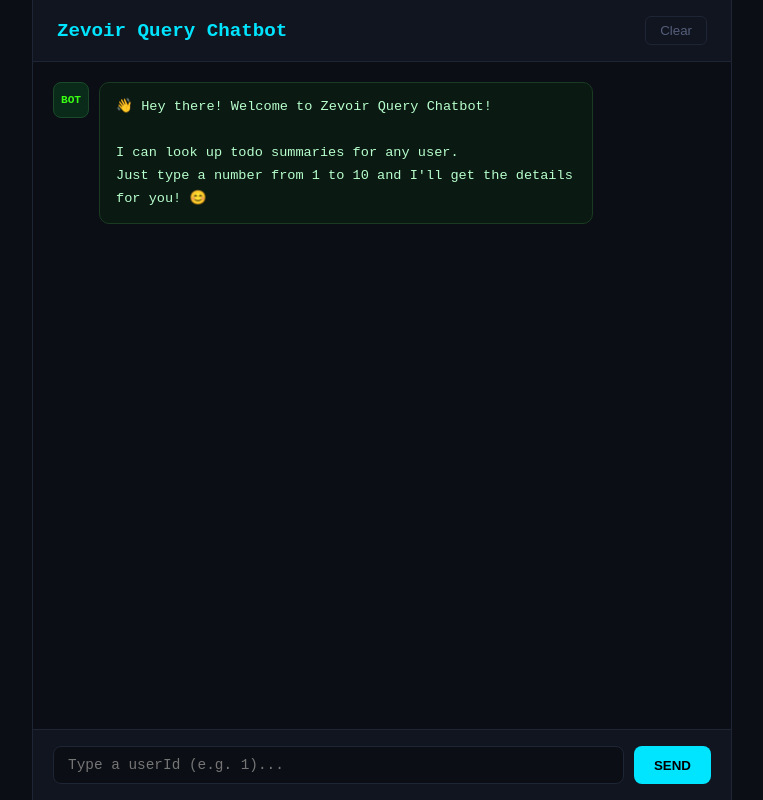
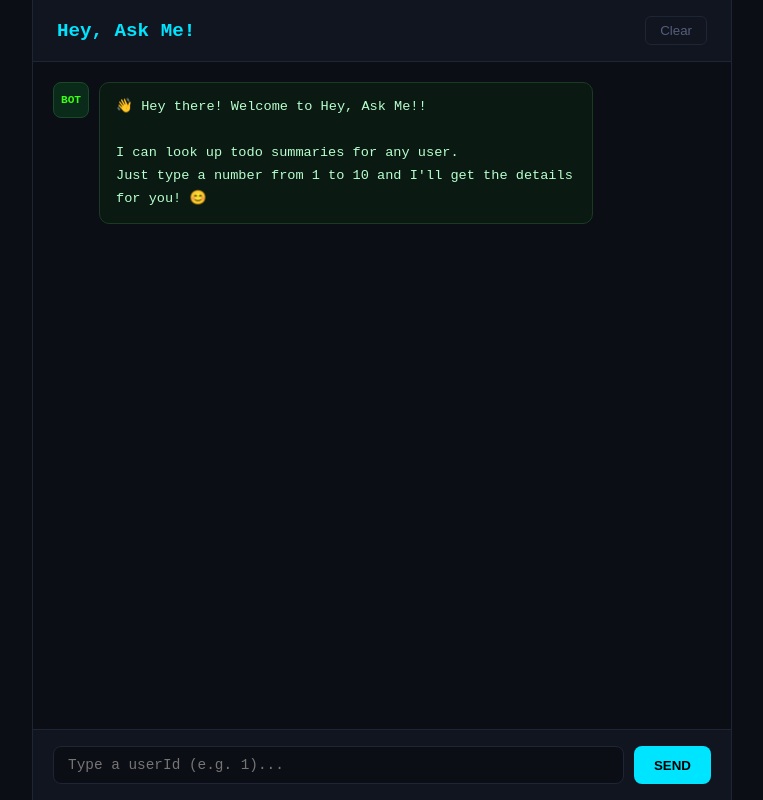
Before and after one commit to Reesha2911/Zevoir-Chatbot, a plain HTML site: page static/index.html in a window 1280 px wide. Shown: the whole page, without its empty margins (258-1021 px from the left). Drawn offline with Linux system fonts and the light colour scheme.

Commit message:
Update index.html

```diff
--- a/static/index.html
+++ b/static/index.html
@@ -2,7 +2,7 @@
 <html lang="en">
 <head>
   <meta charset="UTF-8"/>
-  <title>Zevoir Query Chatbot</title>
+  <title>Hey, Ask Me!</title>
   <style>
     * { box-sizing: border-box; margin: 0; padding: 0; }
     body {
@@ -140,7 +140,7 @@
 <body>
   <div class="app">
     <header>
-      <div class="title">Zevoir Query Chatbot</div>
+      <div class="title">Hey, Ask Me!</div>
       <button onclick="clearChat()">Clear</button>
     </header>
     <div id="chat"></div>
@@ -149,19 +149,16 @@
       <button id="send-btn" onclick="sendMessage()">SEND</button>
     </div>
   </div>
-
 <script>
   const chat      = document.getElementById('chat');
   const input     = document.getElementById('msg-input');
   const sendBtn   = document.getElementById('send-btn');
   const queryCounts = {};
   const MAX_QUERIES = 10;
-  const STORAGE_KEY = 'zevoir_chat_history';
+  const STORAGE_KEY = 'zevoir_dark_history';
 
-  // Welcome message shown at the start
-  const WELCOME_TEXT = "👋 Hey there! Welcome to Zevoir Query Chatbot!\n\nI can look up todo summaries for any user.\nJust type a number from 1 to 10 and I'll get the details for you! 😊";
+  const WELCOME_TEXT = "👋 Hey there! Welcome to Hey, Ask Me!!\n\nI can look up todo summaries for any user.\nJust type a number from 1 to 10 and I'll get the details for you! 😊";
 
-  // ── Save history to localStorage ──────────────────────────────────────────
   function saveHistory(text, role) {
     const history = getHistory();
     history.push({ text, role });
@@ -176,54 +173,41 @@
     }
   }
 
-  // ── Add a message bubble to the chat ──────────────────────────────────────
   function addMessage(text, role, save = true) {
     const row = document.createElement('div');
     row.className = 'msg-row ' + role;
-
     const avatar = document.createElement('div');
     avatar.className = 'avatar ' + role;
     avatar.textContent = role === 'user' ? 'YOU' : 'BOT';
-
     const bubble = document.createElement('div');
     bubble.className = 'bubble ' + role;
     bubble.textContent = text;
-
     row.appendChild(avatar);
     row.appendChild(bubble);
     chat.appendChild(row);
     chat.scrollTop = chat.scrollHeight;
-
-    // Save to localStorage so history survives refresh
     if (save) saveHistory(text, role);
   }
 
-  // ── Restore history on page load ───────────────────────────────────────────
   function restoreHistory() {
     const history = getHistory();
     if (history.length === 0) {
-      // No history — show welcome message for the first time
       addMessage(WELCOME_TEXT, 'bot');
     } else {
-      // Restore all previous messages without re-saving them
       history.forEach(msg => addMessage(msg.text, msg.role, false));
     }
   }
 
-  // ── Loading dots ───────────────────────────────────────────────────────────
   function showLoading() {
     const row = document.createElement('div');
     row.className = 'msg-row bot';
     row.id = 'loading-row';
-
     const avatar = document.createElement('div');
     avatar.className = 'avatar bot';
     avatar.textContent = 'BOT';
-
     const bubble = document.createElement('div');
     bubble.className = 'bubble bot loading';
     bubble.innerHTML = '<div class="dot"></div><div class="dot"></div><div class="dot"></div>';
-
     row.appendChild(avatar);
     row.appendChild(bubble);
     chat.appendChild(row);
@@ -235,12 +219,10 @@
     if (el) el.remove();
   }
 
-  // ── Main send function ─────────────────────────────────────────────────────
   async function sendMessage() {
     const text = input.value.trim();
     if (!text) return;
 
-    // Check if same number typed more than 10 times
     if (!isNaN(text)) {
       queryCounts[text] = (queryCounts[text] || 0) + 1;
       if (queryCounts[text] > MAX_QUERIES) {
@@ -263,11 +245,10 @@
         headers: { 'Content-Type': 'application/json' },
         body: JSON.stringify({ message: text }),
       });
-
       setTimeout(() => {
         removeLoading();
         if (!res.ok) {
-          addMessage('⚠️ Oops! Something went wrong on the server (HTTP ' + res.status + '). Please try again in a moment!', 'bot');
+          addMessage('⚠️ Oops! Something went wrong on the server (HTTP ' + res.status + '). Please try again!', 'bot');
           input.disabled = false;
           sendBtn.disabled = false;
           input.focus();
@@ -280,7 +261,6 @@
           input.focus();
         });
       }, 1000);
-
     } catch (err) {
       setTimeout(() => {
         removeLoading();
@@ -293,20 +273,16 @@
     }
   }
 
-  // ── Clear chat ─────────────────────────────────────────────────────────────
   function clearChat() {
     chat.innerHTML = '';
     localStorage.removeItem(STORAGE_KEY);
-    // Show welcome message again after clearing
     addMessage(WELCOME_TEXT, 'bot');
   }
 
-  // ── Enter key ──────────────────────────────────────────────────────────────
   input.addEventListener('keydown', function(e) {
     if (e.key === 'Enter') sendMessage();
   });
 
-  // ── Load history when page opens ───────────────────────────────────────────
   restoreHistory();
 </script>
 </body>
```
